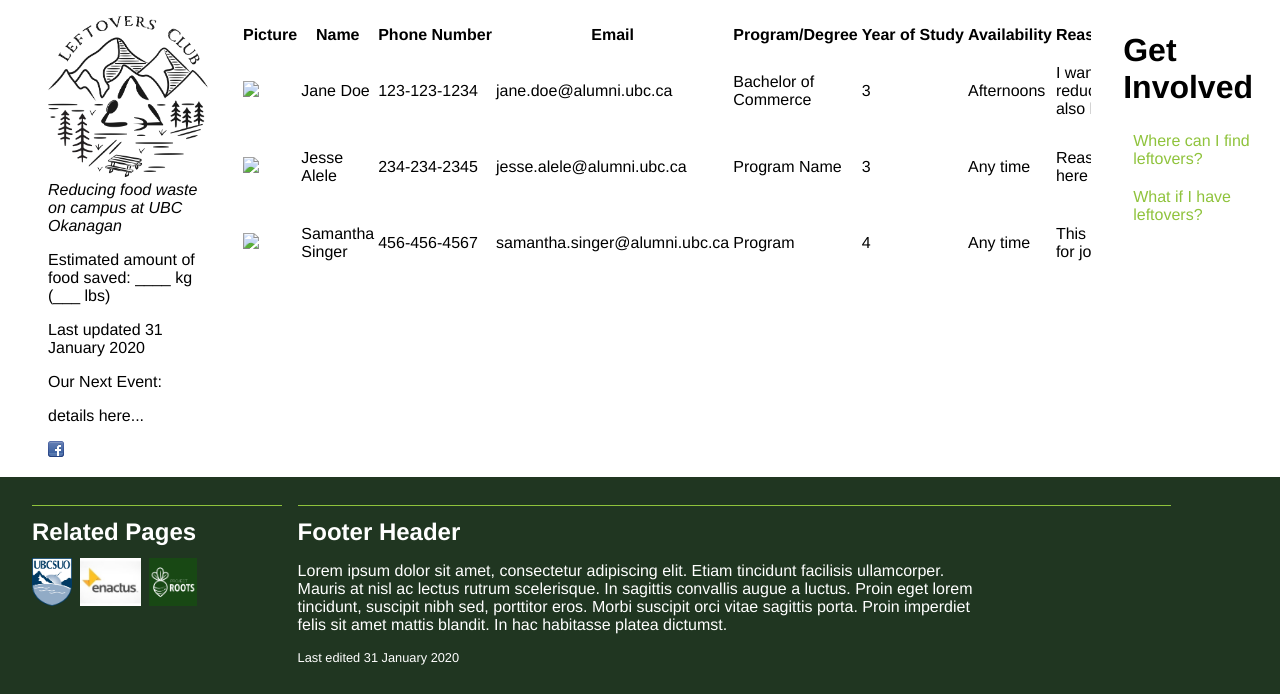
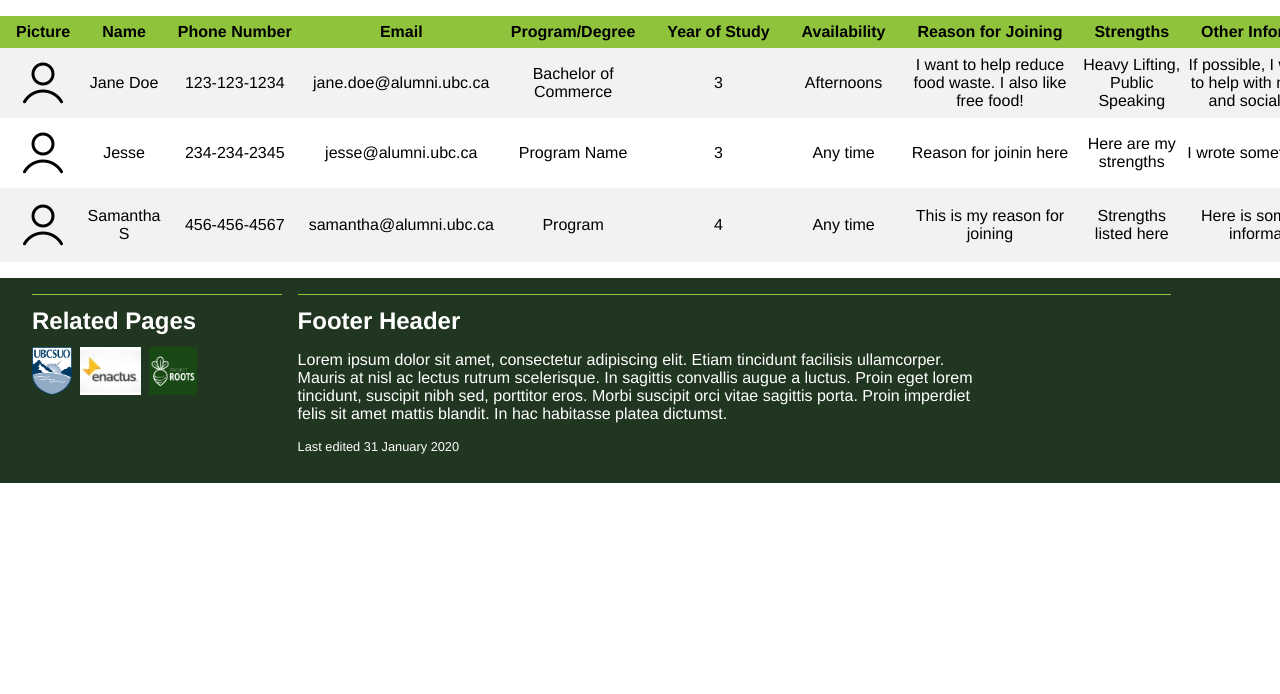
Before and after one commit to vnajack/COSC360-Leftovers-Website, a PHP site: page /memberList-admin.html in a window 1280 px wide. Shown: the part 250-944 px from the top of the page. After the commit the page ends 733 px from the top, so only its background shows below. Run offline with PHP 8.4, Linux system fonts and the light colour scheme.

Commit message:
Add files via upload
I updated the styles of quite a few pages and the css. I don't remember which ones I've already updated, so I'm just uploading all the files I have

```diff
--- a/css/styles.css
+++ b/css/styles.css
@@ -8,12 +8,12 @@ body{
 }
 h1{
 	font-size: 2em;
-	margin: 0.5em 0 0.5em 0;
+	margin: 0 0 0.5em 0;
 }
 
 h2{
 	font-size: 1.5em;
-	margin: 0.5em 0 0.5em 0;
+	margin: 0 0 0.5em 0;
 }
 
 h3{
@@ -191,7 +210,7 @@ nav img{
 
 /* ----------------- Container Styling - contains left sidebar, center column, and right sidebar ----------------- */
 #container{
-	margin: 1em 2em 1em 2em;
+	margin: 1em;
 	display: flex;
 }
 @media screen and (max-width: 900px){
@@ -231,7 +250,7 @@ nav img{
 */
 /* ----------------- Center Column Styling ----------------- */
 #center-column{
-	margin: 0 1em 0 1em;
+	margin: 0 1em 1em 1em;
 	width: 70%;
 	clear: both;
 }
@@ -252,7 +271,8 @@ nav img{
 	color: #8FC33C;
 	text-decoration: none;
 	padding: 0.5em;
-	border: 1.5pt solid white;
+	margin-bottom: 0.5em;
+	border: 1pt solid white;
 	border-radius: 10pt;
 }
 #right-sidebar li a:hover{
@@ -331,49 +352,89 @@ footer h1{
 	border-radius: 20pt;
 	vertical-align: middle;
 }
+@media screen and (max-width: 760px){
+	#findLeftovers img, #eventsList img{
+	  height: auto;
+	  width: 15em;
+	}
+	.time-remaining{
+		display: inline-block;
+	}
+}
 
 /* ----------------- eventsList ----------------- */
+#upcomingEvents{
+	padding: 1em;
+}
 #pastEvents{
-
+	padding: 1em;
 	background-color: #f2f2f2;
 	border: 2pt solid #f2f2f2;
 	border-radius: 15pt;
 }
 
 /* ----------------- memberList ----------------- */
-
-#memberList{
-	overflow: scroll;
+#memberList table{
+	margin: 1em;
+	border-collapse: collapse;
+	text-align: center;
+	margin-left: auto;
+	margin-right: auto;
 }
 #memberList th{
 	width: auto;
 	height: 2em;
 	white-space: nowrap;
+	background-color: #8FC33C;
+	padding: 0 1em;
+}
+#memberList tr:nth-child(even){
+	background-color: #f2f2f2;
+}
+#memberList #profilePic{
+	width: auto;
+	height: 64px;
+}
+
+#memberList{
+	overflow: auto;
+}
+#memberList th{
+
 }
 #editDelete img{
 	max-height: 16px;
 }
 /* ----------------- Forms ----------------- */
-input[type=text]:focus, input[type=password]:focus, textarea:focus, select:focus, input[type=checkbox]:focus, input[type=radio]:focus{
+input[type=text]:focus, input[type=email]:focus, input[type=password]:focus, textarea:focus, select:focus, input[type=checkbox]:focus, input[type=radio]:focus, input[type=number]:focus{
 	outline: 1px solid #8FC33C;
 	border-radius: 4px;
 }
 
-#loginPage form{
-	border-radius: 5px;
+input[type=text], textarea, input[type=email], input[type=password], input[type=number], select {
+	padding: 0.5em;
+	border-radius: 0;
+}
+
+fieldset{
 	background-color: #f2f2f2;
-	padding: 1.5em;
-	max-width: 15em;
+	border: none;
+	border-radius: 5pt;
+	padding: 0 1em 1em 1em;
+	margin-bottom: 1em;
+	width: inherit;
+}
+
+fieldset table{
 	margin-left: auto;
 	margin-right: auto;
 }
-#loginPage th{
-	vertical-align: middle;
+
+fieldset textarea{
+	width: 95%;
 }
-#loginPage input{
-	margin-bottom: 1em;
-}
-#loginPage input[type=submit]{
+
+input[type=submit]{
 	width: 100%;
 	display: inline-block;
 	padding-top: 0.5em;
--- a/events.html
+++ b/events.html
@@ -1,7 +1,7 @@
 <!DOCTYPE html>
 <html lang = "en">
 <head>
-	<title>About Us</title>
+	<title>Events</title>
 	<meta charset = "utf-8">
 <!-- NOT LOGGED IN -->  	<script type="text/javascript" src="jsExternal/header_notLoggedIn.txt"></script>
 <!-- isVOLUNTEER LOGGED IN 	<script type="text/javascript" src="jsExternal/header_isVolunteerLoggedIn.txt"></script>  -->
--- a/jsExternal/header_isVolunteerLoggedIn.txt
+++ b/jsExternal/header_isVolunteerLoggedIn.txt
@@ -1 +1 @@
-document.write('<head><meta charset="utf-8"><meta name="viewport" content="width=device-width, initial-scale=1"><link rel="stylesheet" href="css/styles.css"></head><body><header></header><div class="top-sticky"><nav><a class="active" href="index.html">Leftovers Club</a><div class="float-right"><div class="main-nav-dropdown"><a class="nav-icon" href="javascript:void(0)"><img src="images/icons8-menu-30.png"></a><div class="main-nav"><div class="dropdown"><a href="javascript:void(0)" class="dropbtn">Get Involved</a><div class="dropdown-content"><a href="index.html">Find Leftovers</a><a href="volunteerForm.html">Become a Volunteer</a><a href="foodDonorForm.html">Give Us Leftovers</a></div></div><a href="events.html">Events</a><a href="about.html">About Us</a><div class="dropdown"><a href="javascript:void(0)" class="dropbtn">Volunteer</a><div class="dropdown-content"><a href="createPost.html">Create a Leftovers Post</a><a href="memberList-volunteer.html">Member List</a></div></div><a href="viewAccount.html">My Account</a><a href="index.html">Log Out</a></div></div></div></nav>');
+document.write('<meta name="viewport" content="width=device-width, initial-scale=1"><link rel="stylesheet" href="css/styles.css"></head><body><header></header><div class="top-sticky"><nav><a class="active" href="index.html">Leftovers Club</a><div class="float-right"><div class="main-nav-dropdown"><a class="nav-icon" href="javascript:void(0)"><img src="images/icons8-menu-30.png"></a><div class="main-nav"><div class="dropdown"><a href="javascript:void(0)" class="dropbtn">Get Involved</a><div class="dropdown-content"><a href="index.html">Find Leftovers</a><a href="volunteerForm.html">Become a Volunteer</a><a href="foodDonorForm.html">Give Us Leftovers</a></div></div><a href="events.html">Events</a><a href="about.html">About Us</a><div class="dropdown"><a href="javascript:void(0)" class="dropbtn">Volunteer</a><div class="dropdown-content"><a href="createPost.html">Create a Leftovers Post</a><a href="memberList-volunteer.html">Member List</a></div></div><a href="viewAccount.html">My Account</a><a href="index.html">Log Out</a></div></div></div></nav>');
--- a/memberList-admin.html
+++ b/memberList-admin.html
@@ -1,75 +1,71 @@
 <!DOCTYPE html>
 <html lang = "en">
 <head>
-	<title>About Us</title>
+	<title>Member List</title>
 	<meta charset = "utf-8">
 <!-- isADMIN LOGGED IN 	-->	<script type="text/javascript" src="jsExternal/header_isAdminLoggedIn.txt"></script>
 </head>
 <body>
-	<script type="text/javascript" src="jsExternal/left-column.txt"></script>
-	<main>
-	<section id="memberList">
+	<main id="memberList">
 		<table>
 		<tr>
-			<th id="photo">Picture</th>
-			<th id="name">Name</th>
-			<th id="phone">Phone Number</th>
-			<th id="email">Email</th>
-			<th id="program">Program/Degree</th>
-			<th id="year">Year of Study</th>
-			<th id="avail">Availability</th>
-			<th id="reason">Reason for Joining</th>
-			<th id="strength">Strengths</th>
-			<th id="other">Other Information</th>
-			<th id="type">Member Type</th>
-			<th>Edit/Delete</th>
+			<th scope="col">Picture</th>
+			<th scope="col">Name</th>
+			<th scope="col">Phone Number</th>
+			<th scope="col">Email</th>
+			<th scope="col">Program/Degree</th>
+			<th scope="col">Year of Study</th>
+			<th scope="col">Availability</th>
+			<th scope="col">Reason for Joining</th>
+			<th scope="col">Strengths</th>
+			<th scope="col">Other Information</th>
+			<th scope="col">Member Type</th>
+			<th scope="col">Edit/Delete</th>
 		</tr>
 		<tr>
-			<td><img src="#"></td>
-			<td>Jane Doe</td>
-			<td>123-123-1234</td>
-			<td>jane.doe@alumni.ubc.ca</td>
-			<td>Bachelor of Commerce</td>
-			<td>3</td>
-			<td>Afternoons</td>
-			<td>I want to help reduce food waste. I also like free food!</td>
-			<td>Heavy Lifting, Public Speaking</td>
-			<td>If possible, I would like to help with marketing and social media</td>
-			<td>Basic</td>
-			<td><figure id="editDelete"><a href="#"><img src="images/icons8-edit-30.png"></a><a href="#"><img src="images/icons8-delete-48.png"></a></figure></td>
+			<td id="profilePic"><img src="images/icons8-person-64.png"></td>
+			<td id="fullName">Jane Doe</td>
+			<td id="phoneNum">123-123-1234</td>
+			<td id="email">jane.doe@alumni.ubc.ca</td>
+			<td id="program">Bachelor of Commerce</td>
+			<td id="yearOfStudy">3</td>
+			<td id="availability">Afternoons</td>
+			<td id="reason">I want to help reduce food waste. I also like free food!</td>
+			<td id="skills">Heavy Lifting, Public Speaking</td>
+			<td id="more">If possible, I would like to help with marketing and social media</td>
+			<td id="memberType">Basic</td>
+			<td id="editDelete"><a href="#"><img src="images/icons8-edit-30.png"></a><a href="#"><img src="images/icons8-delete-48.png"></a></td>
 		</tr>
 		<tr>
-			<td><img src="#"></td>
-			<td>Jesse Alele</td>
-			<td>234-234-2345</td>
-			<td>jesse.alele@alumni.ubc.ca</td>
-			<td>Program Name</td>
-			<td>3</td>
-			<td>Any time</td>
-			<td>Reason for joinin here</td>
-			<td>Here are my strengths</td>
-			<td>I wrote something here</td>
-			<td>Volunteer</td>
-			<td><figure id="editDelete"><a href="#"><img src="images/icons8-edit-30.png"></a><a href="#"><img src="images/icons8-delete-48.png"></a></figure></td>
+			<td id="profilePic"><img src="images/icons8-person-64.png"></td>
+			<td id="fullName">Jesse</td>
+			<td id="phoneNum">234-234-2345</td>
+			<td id="email">jesse@alumni.ubc.ca</td>
+			<td id="program">Program Name</td>
+			<td id="yearOfStudy">3</td>
+			<td id="availability">Any time</td>
+			<td id="reason">Reason for joinin here</td>
+			<td id="skills">Here are my strengths</td>
+			<td id="more">I wrote something here</td>
+			<td id="memberType">Volunteer</td>
+			<td id="editDelete"><a href="#"><img src="images/icons8-edit-30.png"></a><a href="#"><img src="images/icons8-delete-48.png"></a></td>
 		</tr>
 		<tr>
-			<td><img src="#"></td>
-			<td>Samantha Singer</td>
-			<td>456-456-4567</td>
-			<td>samantha.singer@alumni.ubc.ca</td>
-			<td>Program</td>
-			<td>4</td>
-			<td>Any time</td>
-			<td>This is my reason for joining</td>
-			<td>Strengths listed here</td>
-			<td>Here is some other information</td>
-			<td>Admin</td>
-			<td><figure id="editDelete"><a href="#"><img src="images/icons8-edit-30.png"></a><a href="#"><img src="images/icons8-delete-48.png"></a></figure></td>
+			<td id="profilePic"><img src="images/icons8-person-64.png"></td>
+			<td id="fullName">Samantha S</td>
+			<td id="phoneNum">456-456-4567</td>
+			<td id="email">samantha@alumni.ubc.ca</td>
+			<td id="program">Program</td>
+			<td id="yearOfStudy">4</td>
+			<td id="availability">Any time</td>
+			<td id="reason">This is my reason for joining</td>
+			<td id="skills">Strengths listed here</td>
+			<td id="more">Here is some other information</td>
+			<td id="memberType">Admin</td>
+			<td id="editDelete"><figure id="editDelete"><a href="#"><img src="images/icons8-edit-30.png"></a><a href="#"><img src="images/icons8-delete-48.png"></a></figure></td>
 		</tr>
 		</table>
-	</section>
 	</main>
-  <!-- IS LOGGED IN -->		<script type="text/javascript" src="jsExternal/right-column_isLoggedIn.txt"></script>
   <script type="text/javascript" src="jsExternal/footer.txt"></script>
 </body>
 </html>
```
Also changed, not shown: other parts of css/styles.css (+67 -25 lines), about.html (+4 -5 lines), createEvent.html (+31 -25 lines), createFoodPost.html (+32 -25 lines), foodDonorForm.html (+16 -24 lines), login.html (+10 -7 lines), memberList-volunteer.html (+28 -29 lines), volunteerForm.html (+39 -36 lines), images/icons8-person-64.png (added).
